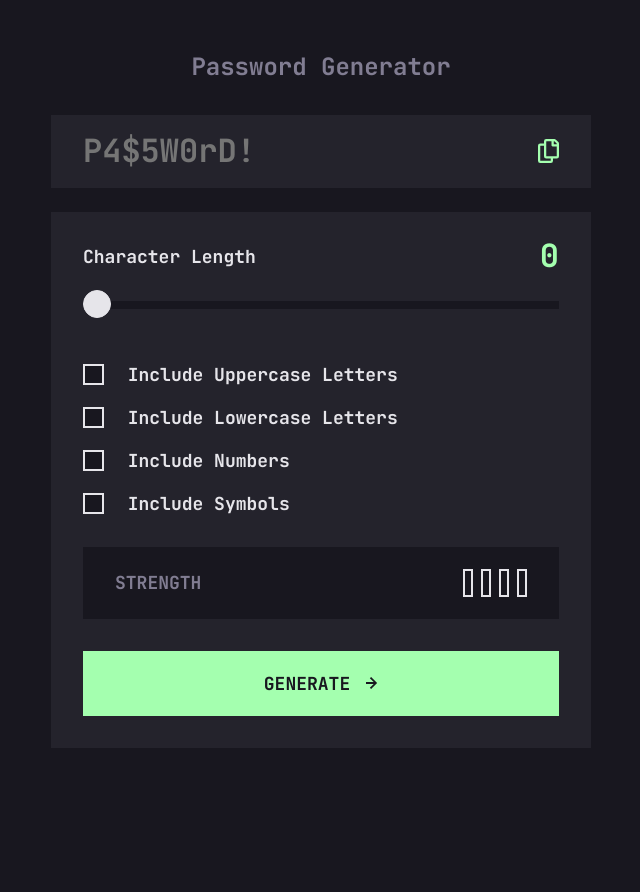
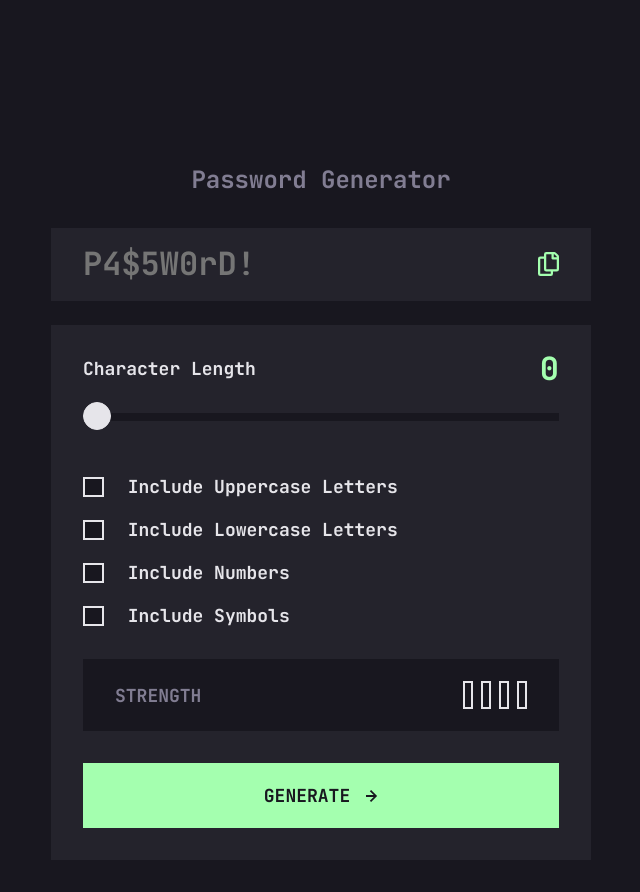
Before and after one commit to danmlarsen/fm-password-generator-app, a website: page index.html in a window 1280 px wide. Shown: the whole page, without its empty margins (319-959 px from the left). Before the commit the page ends 800 px from the top, so only its background shows below. Drawn offline with Linux system fonts and the light colour scheme.

Commit message:
Minor adjustment

```diff
--- a/sass/_base.scss
+++ b/sass/_base.scss
@@ -22,11 +22,15 @@ body {
     padding: 3.2rem 1.6rem;
 
     display: flex;
-    align-items: center;
+    align-items: flex-start;
     justify-content: center;
+}
+
+main {
+    margin-top: 13.3rem;
 
     @media screen and (max-width: 48em) {
-        align-items: flex-start;
+        margin-top: 0;
     }
 }
 
```
Also changed, not shown: css/style.css, 1 other file.
